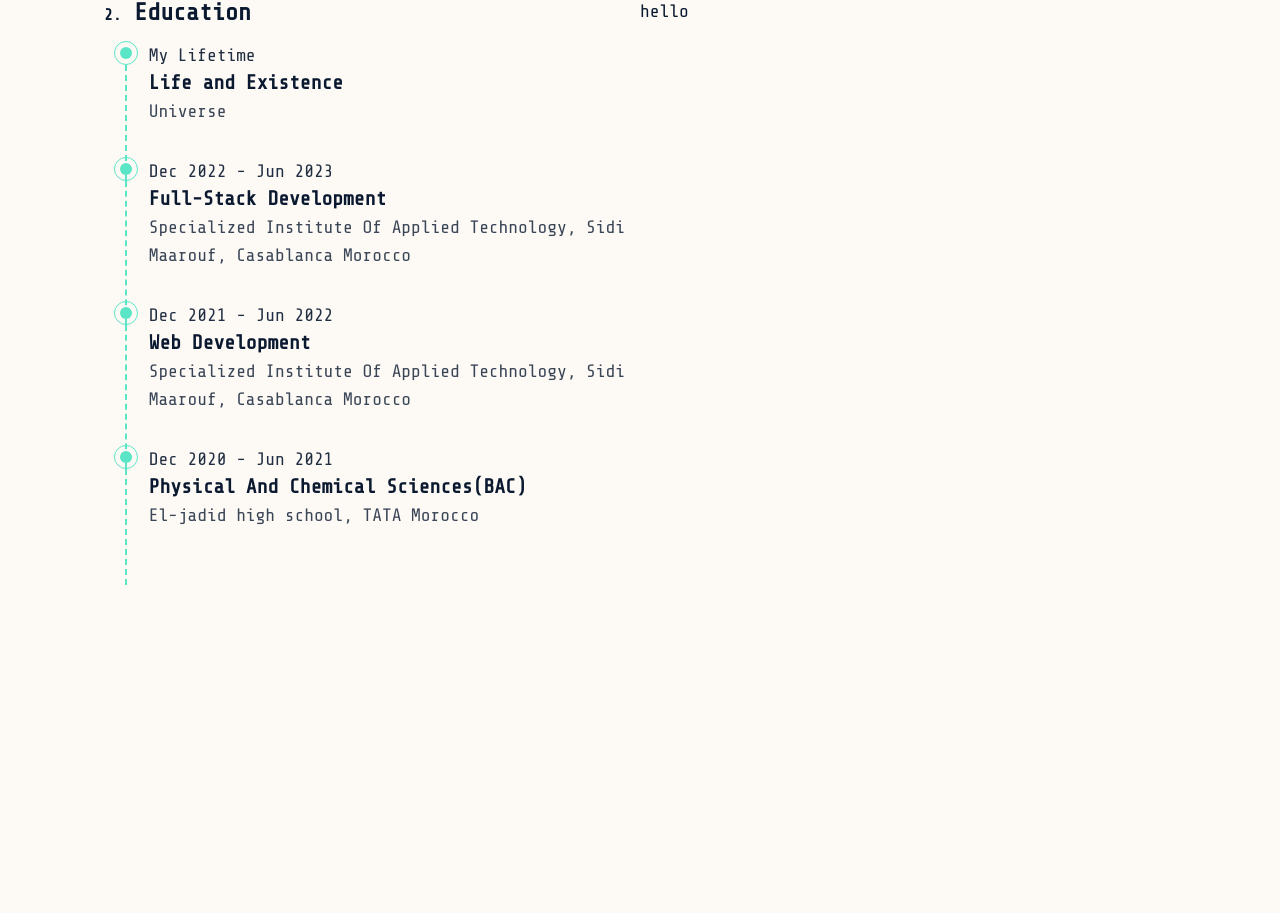
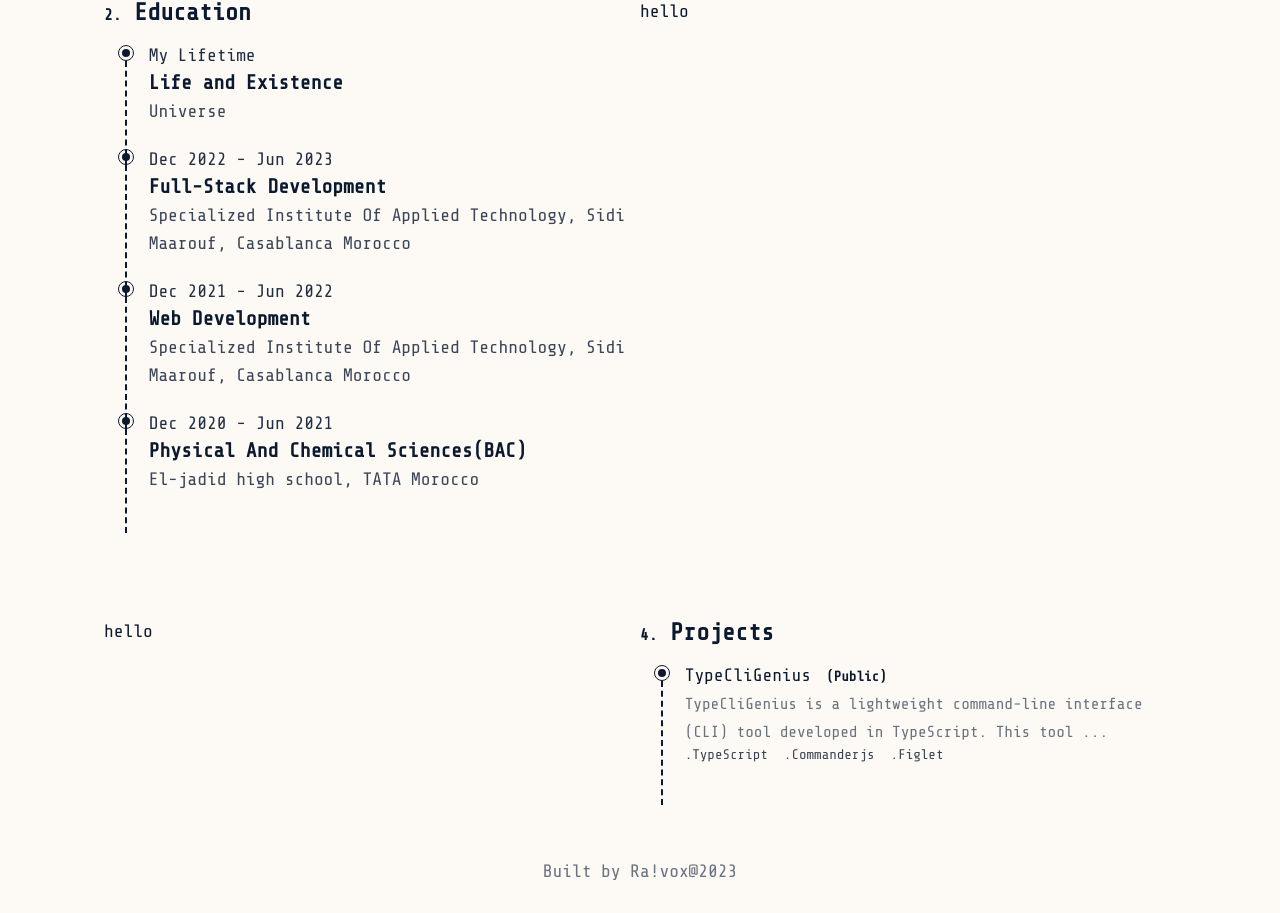
Before and after one commit to ouchkaih/port4u, a React (Create React App) app: page / in a window 1280 px wide. Shown: the part 812-1725 px from the top of the page. Before the commit the page ends 1405 px from the top, so only its background shows below. Built offline with nearby package versions, Linux system fonts and the light colour scheme.

Commit message:
Made some changes

```diff
--- a/src/assets/css/navbar.css
+++ b/src/assets/css/navbar.css
@@ -35,3 +35,13 @@
 .container .moon, .container .sun {
   position: relative !important;
 }
+
+
+.dark #Layer_1{
+  fill: #5AE5C6 !important
+}
+
+
+#Layer_1{
+  fill: #5AE5C6 !important
+}
--- a/src/components/Home.jsx
+++ b/src/components/Home.jsx
@@ -3,6 +3,8 @@ import HeroSection from './heroSection/HeroSection'
 import SocialMedia from './socialMedia/SocialMedia'
 import About from './about/About'
 import Education from './education/Education'
+import Projects from './projects/Projects'
+import Footer from './footer/Footer'
 
 export default function Home() {
   return (
@@ -15,6 +17,8 @@ export default function Home() {
                     <HeroSection/>
                     <About/>
                     <Education/>
+                    <Projects/>
+                    <Footer/>
                 </div>
             </div>
         </div>
--- a/src/components/education/Education.jsx
+++ b/src/components/education/Education.jsx
@@ -31,13 +31,13 @@ function Education() {
       <div className="grid grid-cols-2 px-1 py-8">
         <div className="">
           <h3 className="capitalize text-2xl text-[] mb-3 dark:text-[#CCD6F6] font-semibold"><span className="text-[#0A192F] font-bold dark:text-[#5AE5C6] text-base ">2.</span> Education</h3>
-          <span className=''>
+          <div className=''>
             {
                 diplomas.map((diplom)=>(
                     <List diplom={diplom}/>
                 ))
             }
-          </span>
+          </div>
         </div>
         <div className="">
           hello
--- a/src/components/education/List.jsx
+++ b/src/components/education/List.jsx
@@ -1,16 +1,12 @@
 import React from 'react'
 import ListItems from './ListItems'
+import ListStyle from './ListStyle'
 
 function List({diplom}) {
   return (
     <div className='grid grid-cols-12'>
-        <div className='col-span-1 justify-center text-center '>
-            <div className="w-6 h-6 flex justify-center items-center rounded-full border border-[#5AE5C6] mx-auto">
-                <div className="w-3 h-3 rounded-full bg-[#5AE5C6]"></div>
-            </div>
-            <div className="border-l-2 border-[#5AE5C6] border-dashed h-full w-0 min-h-[39px] mx-auto"></div>
-        </div>
-        <div className='col-span-11 pb-8'>
+        <ListStyle/>
+        <div className='col-span-11 pb-5'>
             <ListItems diplom={diplom}/>
         </div>
     </div>
--- /dev/null
+++ b/src/components/education/ListStyle.jsx
@@ -0,0 +1,14 @@
+import React from 'react'
+
+function ListStyle() {
+  return (
+    <div className='col-span-1 justify-center text-center '>
+        <div className="w-4 h-4 flex justify-center items-center rounded-full border border-[#0A192F] dark:border-[#5AE5C6] mx-auto mt-1 ">
+            <div className="w-2 h-2 rounded-full bg-[#0A192F] dark:bg-[#5AE5C6] "></div>
+        </div>
+        <div className="border-l-2 border-[#0A192F] dark:border-[#5AE5C6] border-dashed h-full w-0 min-h-[39px] mx-auto"></div>
+    </div>
+  )
+}
+
+export default ListStyle
--- /dev/null
+++ b/src/components/footer/Footer.jsx
@@ -0,0 +1,15 @@
+import React from 'react'
+
+function Footer() {
+  return (
+    <div>
+        <div className="text-center pb-7">
+            <span className='opacity-60'>
+                Built by Ra!vox@2023
+            </span>
+        </div>
+    </div>
+  )
+}
+
+export default Footer
--- /dev/null
+++ b/src/components/icons/BuyMeCoffe.jsx
@@ -0,0 +1,21 @@
+import React from "react";
+
+function BuyMeCoffee() {
+  return (
+    <svg
+      xmlns="http://www.w3.org/2000/svg"
+      width="20"
+      x="0"
+      y="0"
+      className="buyMeCoffee dark:fill-[#5AE5C6]"
+      enableBackground="new 0 0 512 512"
+      version="1.1"
+      viewBox="0 0 512 512"
+      xmlSpace="preserve"
+    >
+      <path d="M147.1 0l-25.9 59.8H82.7v53.7h14.7l15.1 95.6H89l31.2 175.6 20-.2 20 127.5h190.2l1.3-8.5 18.8-119.1 19 .2L420.6 209h-22.5l15-95.6h16.2V59.8h-40.9L362.4 0H147.1zm11.3 17.2h192.9l16.4 38H141.9l16.5-38zM99.7 76.9h312.4v19.6H99.7V76.9zm9.7 149.3h290.9l-25.1 141.2-120.6-1.3-120.2 1.3-25-141.2z"></path>
+    </svg>
+  );
+}
+
+export default BuyMeCoffee;
--- /dev/null
+++ b/src/components/projects/ProjectList.jsx
@@ -0,0 +1,45 @@
+import React from 'react'
+
+function ProjectList({project}) {
+  return (
+    <div>
+        <div>
+          <div>
+            {
+              project.path ? (
+                <a href={project.path} className='hover:opacity-90 opacity-100 dark:hover:text-[#5AE5C6] ' target="_blank" rel="noopener noreferrer">{
+                    project.title
+                  }
+                </a>
+              ): (
+                <span className=' '>{
+                    project.title
+                  }
+                </span>
+              )
+            }
+            <span className='text-sm font-bold'>
+              &nbsp; ({
+                project.path ? 'Public' : 'Private'
+              })
+            </span>
+          </div>
+          <div>
+            <text className="text-base opacity-60 ">
+              { project.description?.length > 100 ?  project.description.slice(0, 100) + '...' :  project.description }
+            </text>
+          </div>
+          <div className="text-md opacity-80 flex flex-wrap gap-4 text-sm " >
+            { project.skills.map(skill=>(
+              <span>
+                .{skill}
+              </span>
+            ))}
+          </div>
+
+        </div>
+    </div>
+  )
+}
+
+export default ProjectList
--- /dev/null
+++ b/src/components/projects/Projects.jsx
@@ -0,0 +1,44 @@
+import React from 'react'
+import ListStyle from '../education/ListStyle'
+import ProjectList from './ProjectList'
+
+function Projects() {
+    let projectsList = [
+        {
+            title : 'TypeCliGenius',
+            path: 'https://github.com/ouchkaih/TypeCliGenius',
+            description: 'TypeCliGenius is a lightweight command-line interface (CLI) tool developed in TypeScript. This tool provides a straightforward way to perform various calculations and operations directly from the command line.',
+            skills: [
+                'TypeScript', 'Commanderjs', 'Figlet'
+            ],
+        }
+    ]
+  return (
+    <div>
+        <div className="grid grid-cols-2 px-1 py-8">
+            <div className="">
+                hello
+            </div>
+
+            <div className="">
+                <h3 className="capitalize text-2xl mb-3 dark:text-[#CCD6F6] font-semibold"><span className="text-[#0A192F] font-bold dark:text-[#5AE5C6] text-base ">4.</span> Projects</h3>
+                <div className=''>
+                {
+                    projectsList.map((project)=>(
+                        <div className='grid grid-cols-12'>
+                            <ListStyle/>
+                            <div className='col-span-11 pb-5'>
+                                <ProjectList project={project}/>
+                            </div>
+                        </div>
+                    ))
+                }
+                </div>
+            </div>
+
+        </div>
+    </div>
+  )
+}
+
+export default Projects
--- a/src/redux/Reducers/NavbarReducer.jsx
+++ b/src/redux/Reducers/NavbarReducer.jsx
@@ -10,14 +10,11 @@ const initialState = {
             name: 'about',
             href: '/about-me',
         },{
-            name: 'projects',
-            href: '/projects',
-        },{
             name: 'education',
             href: '/education',
         },{
-            name: 'contact',
-            href: '/contact-me',
+            name: 'projects',
+            href: '/projects',
         }
     ]
 }
```
Also changed, not shown: 1 other file (tests, documents, lock files or other folders).
